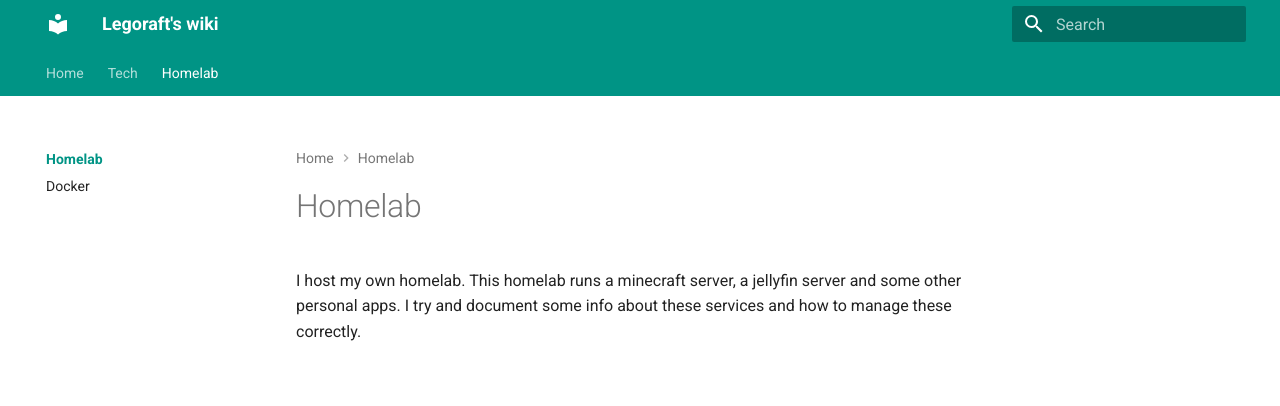
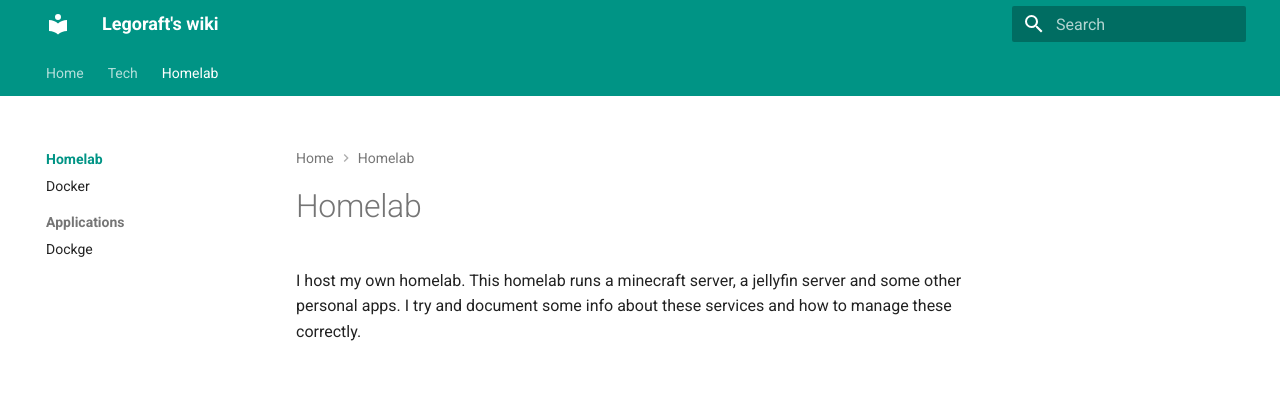
Before and after one commit to legoraft/wiki, an MkDocs documentation site: the page built from docs/homelab/index.md, in a window 1280 px wide. Shown: the top 406 px of the page. Built offline with MkDocs 1.6.1 and Material for MkDocs 9.7.7, drawn with Linux system fonts in a browser that asks for light colours.

Commit message:
Added applications to homelab

```diff
--- a/mkdocs.yml
+++ b/mkdocs.yml
@@ -12,6 +12,8 @@ nav:
   - Homelab:
       - homelab/index.md
       - Docker: homelab/docker.md
+      - Applications:
+        - homelab/dockge.md
 
 theme:
   name: material
```
Also changed, not shown: docs/homelab/dockge.md (added).
